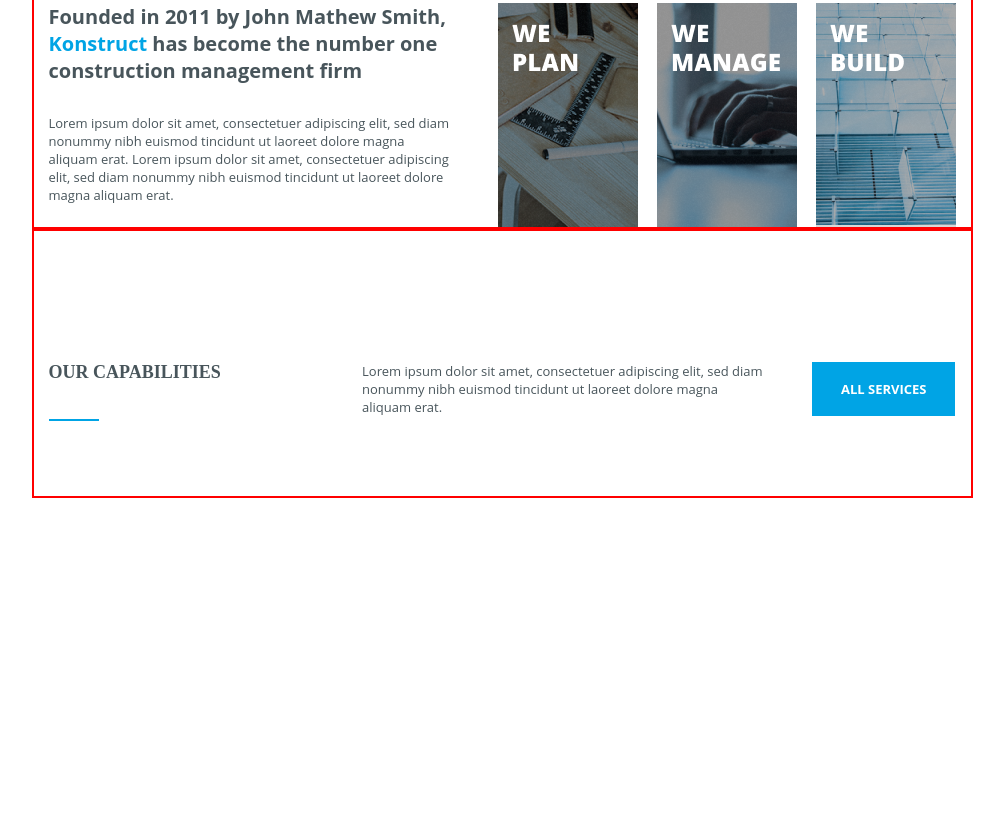
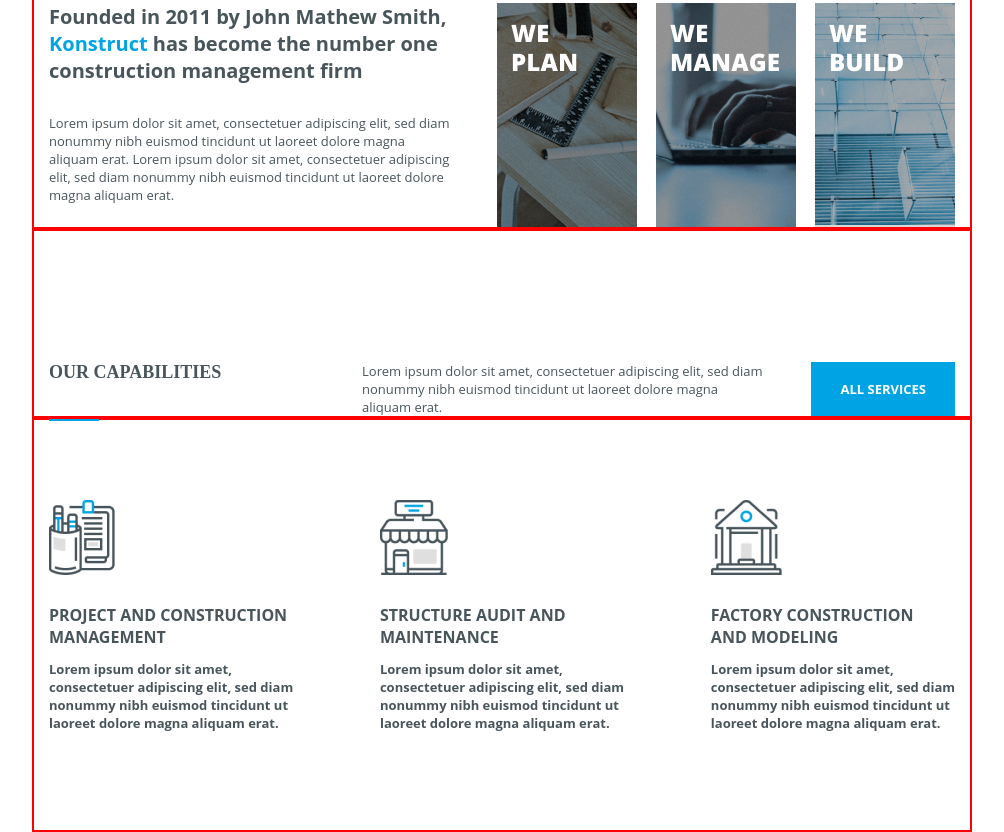
Before and after one commit to OLDJJIN/KONSTUCT, a plain HTML site: page index.html in a window 1280 px wide. Shown: the part 1092-1924 px from the top of the page, without its empty margins (138-1142 px from the left). Before the commit the page ends 1590 px from the top, so only its background shows below. Drawn offline with Linux system fonts and the light colour scheme.

Commit message:
part1add

```diff
--- a/allstyles/allstyles.css
+++ b/allstyles/allstyles.css
@@ -5,13 +5,13 @@
 }
 
 .body {
-  margin: 0px;
-  padding: 0px;
+  /* margin: 0px;
+  padding: 0px; */
   height: 100%;
   /* max-width: 1440px; */
 }
 .container {
-  max-width: 941px;
+  max-width: 940px;
   padding: 0 15px;
   margin: auto;
   border: 2px solid red;
@@ -131,13 +131,12 @@
 .ph3 span {
   color: #00a4e5;
 }
-.OUR_CAP {
+.our_cap {
   margin-top: 131px;
   display: flex;
-  margin-bottom: 80px;
   justify-content: space-between;
 }
-.OUR_CAP h2::before {
+.our_cap h2::before {
   content: "";
   width: 50px;
   height: 2px;
@@ -146,14 +145,14 @@
 
   bottom: -5px;
 }
-.OUR_CAP h2 {
+.our_cap h2 {
   text-align: center;
   font-size: 18px;
   color: #48555b;
   position: relative;
   margin-right: 131px;
 }
-.OUR_CAP p {
+.our_cap p {
   color: #48555b;
   font-family: "Open Sans";
   font-style: normal;
@@ -162,7 +161,7 @@
   margin-right: 34.6px;
   width: 405px;
 }
-.OUR_CAP button {
+.our_cap button {
   font-family: "Open Sans";
   font-style: normal;
   font-weight: bold;
@@ -172,3 +171,60 @@
   border: none;
   padding: 11px 29px;
 }
+.block3 {
+  display: flex;
+  margin-top: 80px;
+  justify-content: space-between;
+  height: 330px;
+}
+.block1-1 h2 {
+  margin-top: 25px;
+  color: #48555b;
+  font-family: "Open Sans";
+  font-style: normal;
+  font-weight: bold;
+  font-size: 16px;
+}
+
+.block1-1 p {
+  margin-top: 12px;
+  color: #48555b;
+  font-family: "Open Sans";
+  font-style: normal;
+  font-weight: bold;
+  font-size: 13px;
+}
+
+.block2-2 h2 {
+  margin-top: 25px;
+  color: #48555b;
+  font-family: "Open Sans";
+  font-style: normal;
+  font-weight: bold;
+  font-size: 16px;
+}
+
+.block3-3 h2 {
+  margin-top: 25px;
+  color: #48555b;
+  font-family: "Open Sans";
+  font-style: normal;
+  font-weight: bold;
+  font-size: 16px;
+}
+.block2-2 p {
+  margin-top: 12px;
+  color: #48555b;
+  font-family: "Open Sans";
+  font-style: normal;
+  font-weight: bold;
+  font-size: 13px;
+}
+.block3-3 p {
+  margin-top: 12px;
+  color: #48555b;
+  font-family: "Open Sans";
+  font-style: normal;
+  font-weight: bold;
+  font-size: 13px;
+}
--- a/index.html
+++ b/index.html
@@ -71,13 +71,34 @@
       </section>
       <section class="sec3">
         <div class="container">
-          <div class="OUR_CAP">
+          <div class="our_cap">
           <h2>OUR CAPABILITIES</h2>
           <p>Lorem ipsum dolor sit amet, consectetuer adipiscing elit, sed diam nonummy nibh euismod tincidunt ut laoreet dolore magna aliquam erat.</p>
           <button>ALL SERVICES</button>
           </div>
         </div>
       </section>
+      <section class="sec3">
+        <div class="container">
+          <div class="block3">
+             <div class="block1-1">
+               <img src="./images/Bitmap (3).png" alt="bit">
+               <h2>PROJECT AND CONSTRUCTION <br> MANAGEMENT</h2>
+               <p>Lorem ipsum dolor sit amet, <br> consectetuer adipiscing elit, sed diam <br> nonummy nibh euismod tincidunt ut <br> laoreet dolore magna aliquam erat.</p>
+             </div>
+             <div class="block2-2">
+               <img src="./images/Bitmap (4).png" alt="bit">
+               <h2>STRUCTURE AUDIT AND <br> MAINTENANCE</h2>
+               <p>Lorem ipsum dolor sit amet, <br> consectetuer adipiscing elit, sed diam <br> nonummy nibh euismod tincidunt ut <br> laoreet dolore magna aliquam erat.</p>
+             </div>
+             <div class="block3-3">
+               <img src="./images/Bitmap (5).png" alt="bit">
+               <h2>FACTORY CONSTRUCTION <br> AND MODELING</h2>
+               <p>Lorem ipsum dolor sit amet, <br> consectetuer adipiscing elit, sed diam <br> nonummy nibh euismod tincidunt ut <br> laoreet dolore magna aliquam erat.</p>
+             </div>
+          </div>
+        </div>
+      </section>
     </main>
   </body>
 </html>
```
Also changed, not shown: allstyles/mobile.css (added), images/Bitmap (1).png (added), images/Bitmap (2).png (added), images/Bitmap (3).png (added), images/Bitmap (4).png (added), images/Bitmap (5).png (added), images/Bitmap.png (added), mobile.html (added).
